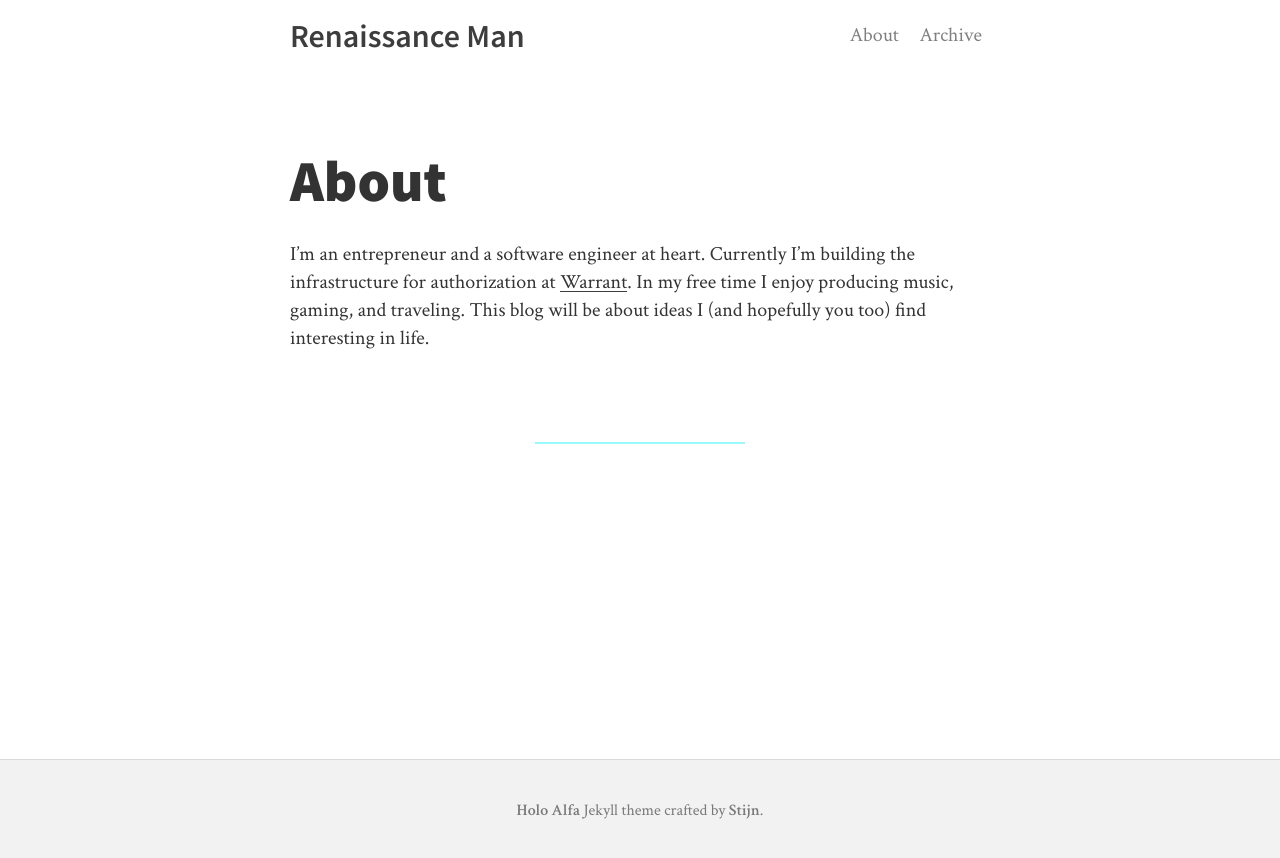
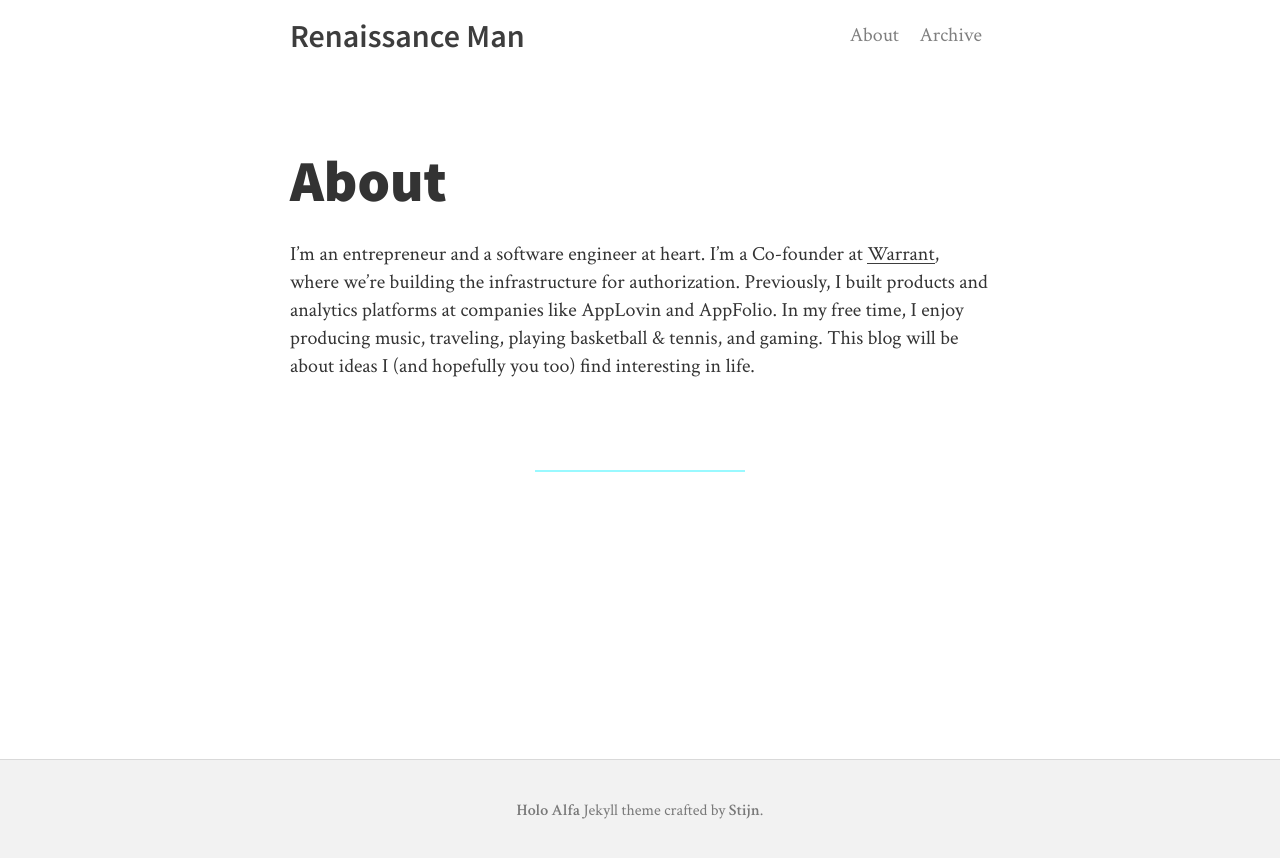
Before and after one commit to kkajla12/kkajla12.github.io, a Jekyll site: the page built from about.md, in a window 1280 px wide. Shown: the top 858 px of the page. Built offline with Jekyll 4.4.1, drawn with Linux system fonts in a browser that asks for light colours; nearby versions of some CDN libraries.

Commit message:
Update About page

```diff
--- a/about.md
+++ b/about.md
@@ -3,6 +3,6 @@ layout: page
 title: About
 ---
 
-I'm an entrepreneur and a software engineer at heart. Currently I'm building the infrastructure for authorization at [Warrant](https://warrant.dev). In my free time I enjoy producing music, gaming, and traveling. This blog will be about ideas I (and hopefully you too) find interesting in life.
+I'm an entrepreneur and a software engineer at heart. I'm a Co-founder at [Warrant](https://warrant.dev), where we're building the infrastructure for authorization. Previously, I built products and analytics platforms at companies like AppLovin and AppFolio. In my free time, I enjoy producing music, traveling, playing basketball & tennis, and gaming. This blog will be about ideas I (and hopefully you too) find interesting in life.
 
 ---
```
